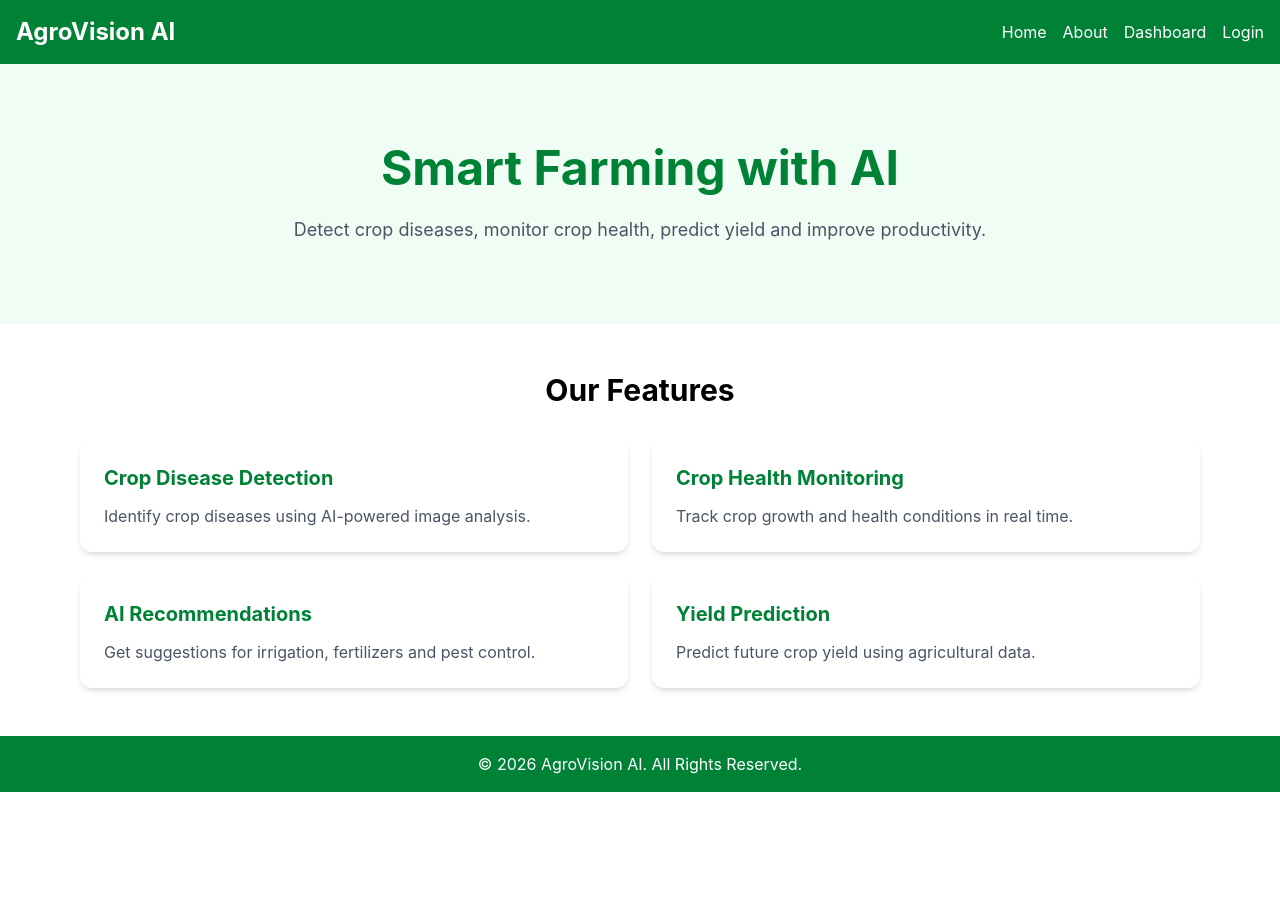
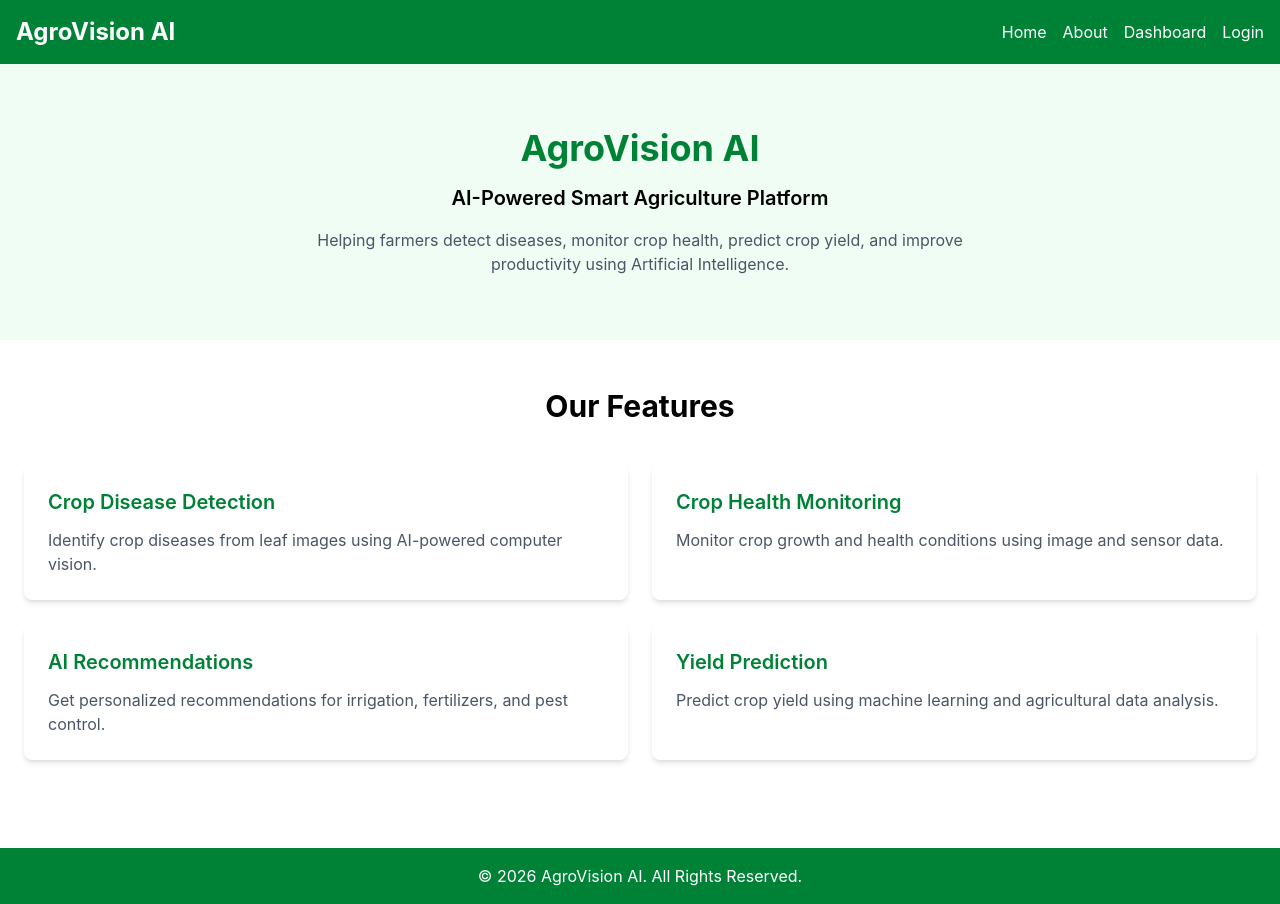
Before and after one commit to riyachaudhari912/agrovision-ai, a React (Vite) app: page / in a window 1280 px wide. Before the commit the page ends 800 px from the top, so only its background shows below. Built offline with nearby package versions, Linux system fonts and the light colour scheme.

Commit message:
refactor: customize homepage for AgroVision AI

```diff
--- a/src/components/Card.jsx
+++ b/src/components/Card.jsx
@@ -1,9 +1,9 @@
 function Card({ title, description }) {
   return (
-    <div className="bg-white p-6 rounded-xl shadow-md hover:shadow-lg transition">
-      <h2 className="text-xl font-bold text-green-700 mb-3">
+    <div className="bg-white shadow-md rounded-lg p-6 hover:shadow-lg transition">
+      <h3 className="text-xl font-semibold text-green-700 mb-3">
         {title}
-      </h2>
+      </h3>
 
       <p className="text-gray-600">
         {description}
--- a/src/components/Hero.jsx
+++ b/src/components/Hero.jsx
@@ -1,13 +1,18 @@
 function Hero() {
   return (
-    <section className="text-center py-20 bg-green-50">
-      <h1 className="text-5xl font-bold text-green-700">
-        Smart Farming with AI
+    <section className="bg-green-50 text-center py-16 px-4">
+      <h1 className="text-4xl font-bold text-green-700 mb-4">
+        AgroVision AI
       </h1>
 
-      <p className="mt-6 text-lg text-gray-600">
-        Detect crop diseases, monitor crop health,
-        predict yield and improve productivity.
+      <h2 className="text-xl font-semibold mb-4">
+        AI-Powered Smart Agriculture Platform
+      </h2>
+
+      <p className="text-gray-600 max-w-2xl mx-auto">
+        Helping farmers detect diseases, monitor crop health,
+        predict crop yield, and improve productivity using
+        Artificial Intelligence.
       </p>
     </section>
   );
--- a/src/components/footer.jsx
+++ b/src/components/footer.jsx
@@ -1,7 +1,7 @@
 function Footer() {
   return (
-    <footer className="bg-green-700 text-white text-center p-4">
-      © 2026 AgroVision AI. All Rights Reserved.
+    <footer className="bg-green-700 text-white text-center py-4 mt-10">
+      <p>© 2026 AgroVision AI. All Rights Reserved.</p>
     </footer>
   );
 }
--- a/src/pages/Home.jsx
+++ b/src/pages/Home.jsx
@@ -10,31 +10,33 @@ function Home() {
 
       <Hero />
 
-      <section className="max-w-6xl mx-auto px-4 py-12">
-        <h2 className="text-3xl font-bold text-center mb-8">
+      <section className="py-12 px-6">
+        <h2 className="text-3xl font-bold text-center mb-10">
           Our Features
         </h2>
 
         <div className="grid grid-cols-1 md:grid-cols-2 gap-6">
+
           <Card
             title="Crop Disease Detection"
-            description="Identify crop diseases using AI-powered image analysis."
+            description="Identify crop diseases from leaf images using AI-powered computer vision."
           />
 
           <Card
             title="Crop Health Monitoring"
-            description="Track crop growth and health conditions in real time."
+            description="Monitor crop growth and health conditions using image and sensor data."
           />
 
           <Card
             title="AI Recommendations"
-            description="Get suggestions for irrigation, fertilizers and pest control."
+            description="Get personalized recommendations for irrigation, fertilizers, and pest control."
           />
 
           <Card
             title="Yield Prediction"
-            description="Predict future crop yield using agricultural data."
+            description="Predict crop yield using machine learning and agricultural data analysis."
           />
+
         </div>
       </section>
 
```
